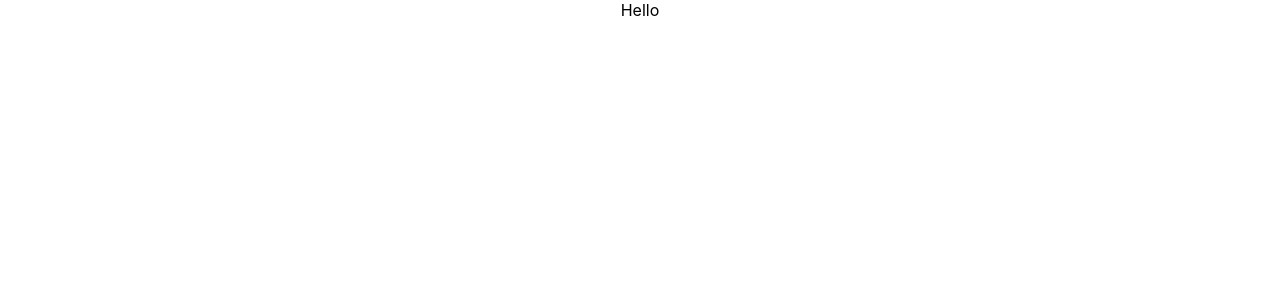
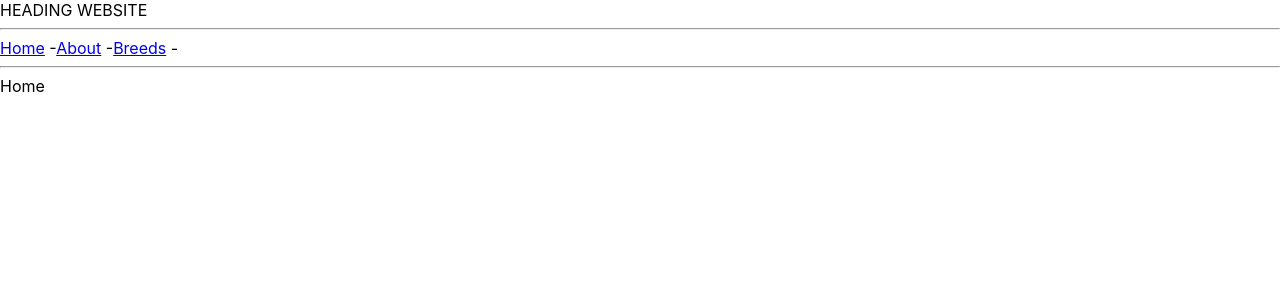
Before and after one commit to sez98/ReactRouting, a React (Create React App) app: page / in a window 1280 px wide. Shown: the top 300 px of the page. Built offline with nearby package versions, Linux system fonts and the light colour scheme.

Commit message:
initialization of routing section

```diff
--- a/package.json
+++ b/package.json
@@ -8,6 +8,7 @@
     "@testing-library/user-event": "^12.8.3",
     "react": "^17.0.2",
     "react-dom": "^17.0.2",
+    "react-router-dom": "^5.2.0",
     "react-scripts": "4.0.3",
     "web-vitals": "^1.1.2"
   },
--- a/public/index.html
+++ b/public/index.html
@@ -15,6 +15,7 @@
       user's mobile device or desktop. See https://developers.google.com/web/fundamentals/web-app-manifest/
     -->
     <link rel="manifest" href="%PUBLIC_URL%/manifest.json" />
+
     <!--
       Notice the use of %PUBLIC_URL% in the tags above.
       It will be replaced with the URL of the `public` folder during the build.
--- a/src/App.js
+++ b/src/App.js
@@ -1,12 +1,38 @@
 import React from 'react';
-import './App.css';
+import './styles/App.css';
+import {
+  BrowserRouter,
+  Switch,
+  Route,
+  Link
+} from "react-router-dom";
+
+import Home from "./components/Home";
+import About from "./components/About";
+import Breeds from "./components/Breeds";
 
 const App = () => {
   return (
     <>
-      <div className="App">
-        Hello
-      </div>
+      <BrowserRouter>
+        <header>
+          HEADING WEBSITE
+          <hr />
+          <Link to={{
+            pathname:'/'
+              }}>Home</Link> -
+          <Link to={{
+            pathname:'/about'
+              }}>About</Link> -
+          <Link to={{
+            pathname:'/breeds'
+              }}>Breeds</Link> -
+        </header>
+        <hr />
+        <Route path="/" exact component={Home}/>
+        <Route path="/about" component={About}/>
+        <Route path="/breeds" component={Breeds}/>
+      </BrowserRouter>
     </>
   );
 }
--- /dev/null
+++ b/src/components/About.js
@@ -0,0 +1,14 @@
+import React from 'react';
+
+const About = (props) => {
+         console.log(props)
+  return (
+    <>
+      <div>
+         About
+      </div>
+    </>
+  );
+}
+
+export default About;
--- /dev/null
+++ b/src/components/Breeds.js
@@ -0,0 +1,14 @@
+import React from 'react';
+
+const Breeds = (props) => {
+         console.log(props);
+  return (
+    <>
+      <div>
+         Breeds
+      </div>
+    </>
+  );
+}
+
+export default Breeds;
--- /dev/null
+++ b/src/components/Home.js
@@ -0,0 +1,14 @@
+import React from 'react';
+
+const Home = (props) => {
+         console.log(props);
+  return (
+    <>
+      <div>
+        Home
+      </div>
+    </>
+  );
+}
+
+export default Home;
```
Also changed, not shown: src/styles/App.css (renamed from src/App.css), 1 other file (tests, documents, lock files or other folders).
